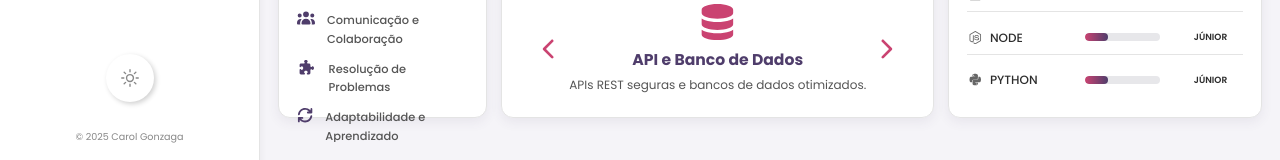
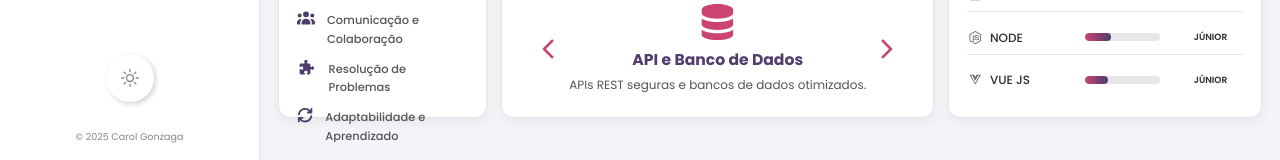
Before and after one commit to CarolGonzaga/dev-carolgonzaga, a React (Vite) app: page / in a window 1280 px wide. Shown: the part 658-818 px from the top of the page. Built offline with nearby package versions, Linux system fonts and the light colour scheme; no server answers; what chartjs-plugin-datalabels would draw is missing.

Commit message:
chore(dashboard): Atualiza lista de tecnologias

```diff
--- a/src/pages/Dashboard.tsx
+++ b/src/pages/Dashboard.tsx
@@ -11,7 +11,7 @@ import {
     faUsers, faPuzzlePiece, faArrowsRotate, faRocket, faLaptopCode,
     faDatabase, faCloud, faRobot
 } from '@fortawesome/free-solid-svg-icons';
-import { faHtml5, faJs, faReact, faNodeJs, faPython } from '@fortawesome/free-brands-svg-icons';
+import { faHtml5, faJs, faReact, faNodeJs, faVuejs } from '@fortawesome/free-brands-svg-icons';
 
 import Carousel from '../components/Carousel';
 import Header from '../components/Header';
@@ -24,8 +24,8 @@ const technologies = [
     { name: 'TYPESCRIPT', icon: faCode, percentage: '80%', level: 'Pleno' },
     { name: 'REACT', icon: faReact, percentage: '60%', level: 'Pleno' },
     { name: 'API REST', icon: faServer, percentage: '40%', level: 'Júnior' },
-    { name: 'NODE', icon: faNodeJs, percentage: '30%', level: 'Júnior' },
-    { name: 'PYTHON', icon: faPython, percentage: '30%', level: 'Júnior' }
+    { name: 'NODE', icon: faNodeJs, percentage: '35%', level: 'Júnior' },
+    { name: 'VUE JS', icon: faVuejs, percentage: '30%', level: 'Júnior' }
 ];
 
 const slidesData = [
```
